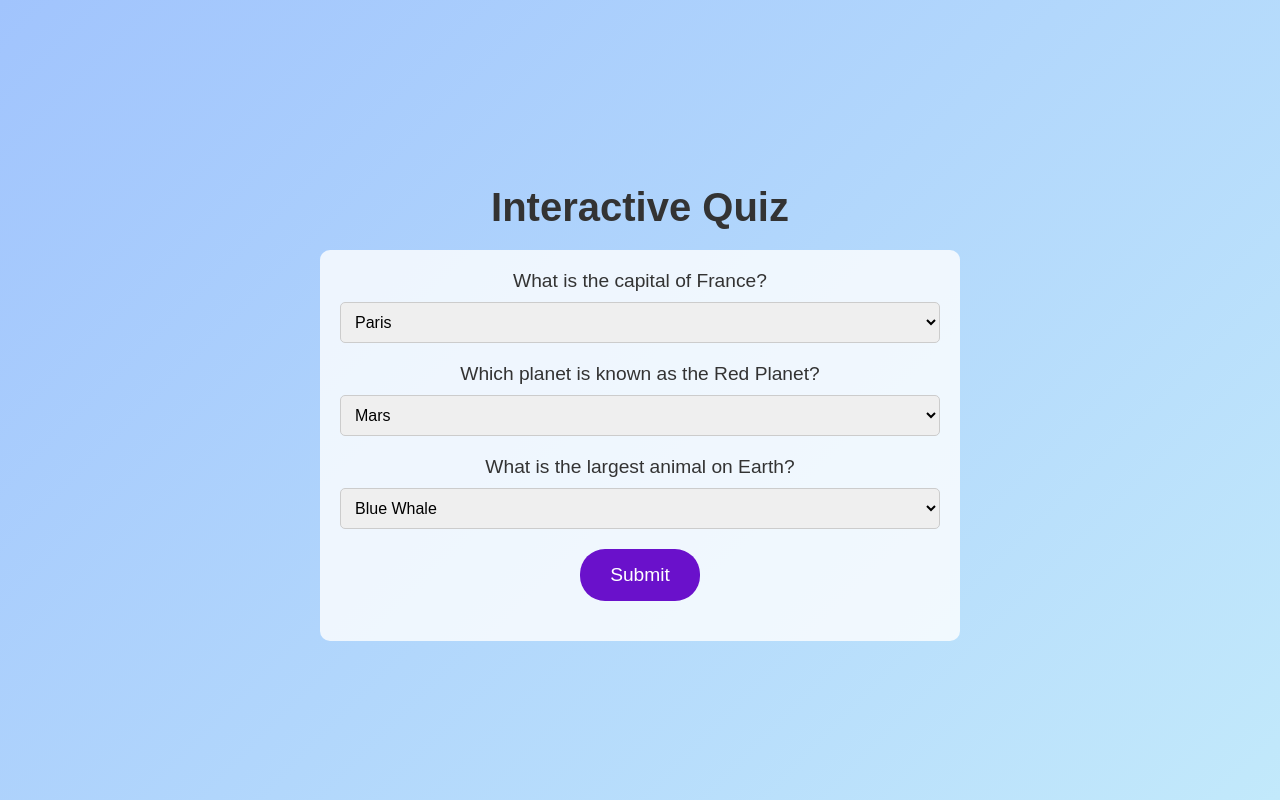
After one commit to mips2/Site-of-Theseus, a Flask app: page /interactive-quiz in a window 1280 px wide. The commit adds this page. Run offline with Flask 2, Linux system fonts and the light colour scheme.

Commit message:
Auto-update from AI on 2025-01-09T01:04:59.289179
Changes: The new code adds several features: a `/fun-fact` endpoint that returns a random fun fact from a predefined list, an `/interactive-quiz` endpoint that renders a quiz template, and a `/submit-quiz` endpoint that processes quiz answers and returns a score. Additionally, the `request` and `jsonify` modules are imported to handle JSON data and HTTP requests. The core structure of the Flask app remains unchanged.

```diff
--- a/website/app.py
+++ b/website/app.py
@@ -1,10 +1,42 @@
-from flask import Flask, render_template
+from flask import Flask, render_template, request, jsonify
+import random
 
 app = Flask(__name__)
+
+# List of fun facts to display dynamically
+FUN_FACTS = [
+    "Honey never spoils. Archaeologists have found pots of honey in ancient Egyptian tombs that are over 3,000 years old and still edible!",
+    "Octopuses have three hearts. Two pump blood to the gills, and one pumps it to the rest of the body.",
+    "Bananas are berries, but strawberries aren't.",
+    "The Eiffel Tower can be 15 cm taller during the summer due to thermal expansion.",
+    "A day on Venus is longer than a year on Venus."
+]
 
 @app.route('/')
 def home():
     return render_template('index.html')
 
+@app.route('/fun-fact')
+def fun_fact():
+    return jsonify({'fact': random.choice(FUN_FACTS)})
+
+@app.route('/interactive-quiz')
+def interactive_quiz():
+    return render_template('quiz.html')
+
+@app.route('/submit-quiz', methods=['POST'])
+def submit_quiz():
+    answers = request.json
+    score = 0
+    correct_answers = {
+        'q1': 'Paris',
+        'q2': 'Mars',
+        'q3': 'Blue Whale'
+    }
+    for q, a in answers.items():
+        if correct_answers.get(q) == a:
+            score += 1
+    return jsonify({'score': score, 'total': len(correct_answers)})
+
 if __name__ == '__main__':
     app.run(debug=True)
--- /dev/null
+++ b/website/templates/quiz.html
@@ -0,0 +1,119 @@
+<!DOCTYPE html>
+<html lang="en">
+<head>
+    <meta charset="UTF-8">
+    <meta name="viewport" content="width=device-width, initial-scale=1.0">
+    <title>Interactive Quiz</title>
+    <link rel="stylesheet" href="https://cdnjs.cloudflare.com/ajax/libs/font-awesome/6.0.0/css/all.min.css">
+    <style>
+        body {
+            font-family: 'Arial', sans-serif;
+            background: linear-gradient(135deg, #a1c4fd 0%, #c2e9fb 100%);
+            color: #333;
+            margin: 0;
+            padding: 0;
+            display: flex;
+            flex-direction: column;
+            align-items: center;
+            justify-content: center;
+            min-height: 100vh;
+            text-align: center;
+        }
+        h1 {
+            font-size: 2.5rem;
+            margin-bottom: 20px;
+        }
+        .quiz-container {
+            background: rgba(255, 255, 255, 0.8);
+            padding: 20px;
+            border-radius: 10px;
+            max-width: 600px;
+            width: 100%;
+        }
+        .question {
+            margin-bottom: 20px;
+        }
+        .question label {
+            font-size: 1.2rem;
+            display: block;
+            margin-bottom: 10px;
+        }
+        .question select {
+            width: 100%;
+            padding: 10px;
+            border-radius: 5px;
+            border: 1px solid #ccc;
+            font-size: 1rem;
+        }
+        .btn {
+            background: #6a11cb;
+            color: white;
+            padding: 15px 30px;
+            border: none;
+            border-radius: 25px;
+            font-size: 1.2rem;
+            cursor: pointer;
+            transition: background 0.3s ease;
+        }
+        .btn:hover {
+            background: #2575fc;
+        }
+        .result {
+            margin-top: 20px;
+            font-size: 1.2rem;
+        }
+    </style>
+</head>
+<body>
+    <h1>Interactive Quiz</h1>
+    <div class="quiz-container">
+        <div class="question">
+            <label for="q1">What is the capital of France?</label>
+            <select id="q1">
+                <option value="Paris">Paris</option>
+                <option value="London">London</option>
+                <option value="Berlin">Berlin</option>
+            </select>
+        </div>
+        <div class="question">
+            <label for="q2">Which planet is known as the Red Planet?</label>
+            <select id="q2">
+                <option value="Mars">Mars</option>
+                <option value="Venus">Venus</option>
+                <option value="Jupiter">Jupiter</option>
+            </select>
+        </div>
+        <div class="question">
+            <label for="q3">What is the largest animal on Earth?</label>
+            <select id="q3">
+                <option value="Blue Whale">Blue Whale</option>
+                <option value="Elephant">Elephant</option>
+                <option value="Giraffe">Giraffe</option>
+            </select>
+        </div>
+        <button class="btn" onclick="submitQuiz()">Submit</button>
+        <div class="result" id="quizResult"></div>
+    </div>
+
+    <script>
+        function submitQuiz() {
+            const answers = {
+                q1: document.getElementById('q1').value,
+                q2: document.getElementById('q2').value,
+                q3: document.getElementById('q3').value
+            };
+            fetch('/submit-quiz', {
+                method: 'POST',
+                headers: {
+                    'Content-Type': 'application/json'
+                },
+                body: JSON.stringify(answers)
+            })
+            .then(response => response.json())
+            .then(data => {
+                document.getElementById('quizResult').textContent = `You scored ${data.score} out of ${data.total}!`;
+            });
+        }
+    </script>
+</body>
+</html>
```
Also changed, not shown: website/templates/index.html (+53 -2 lines).
